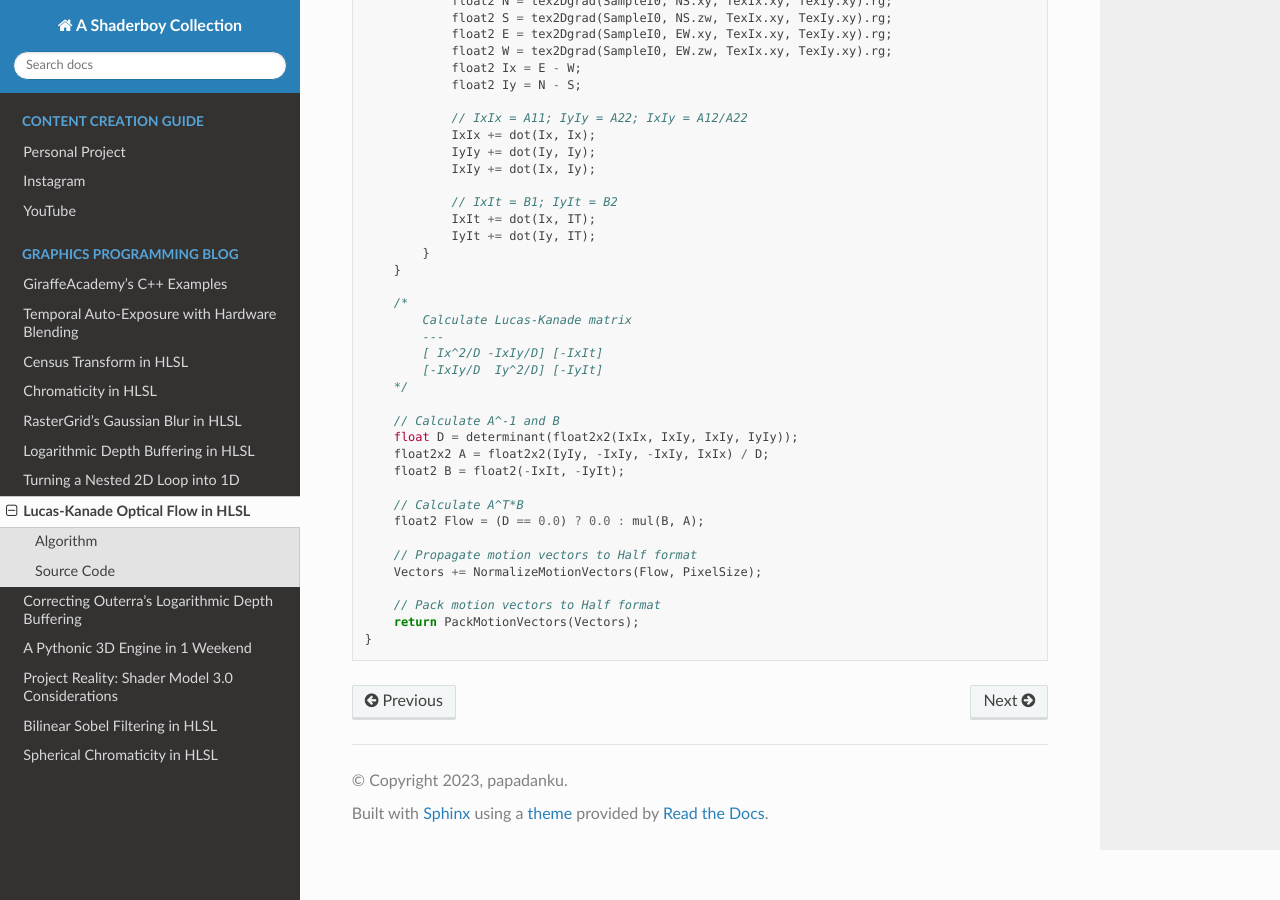
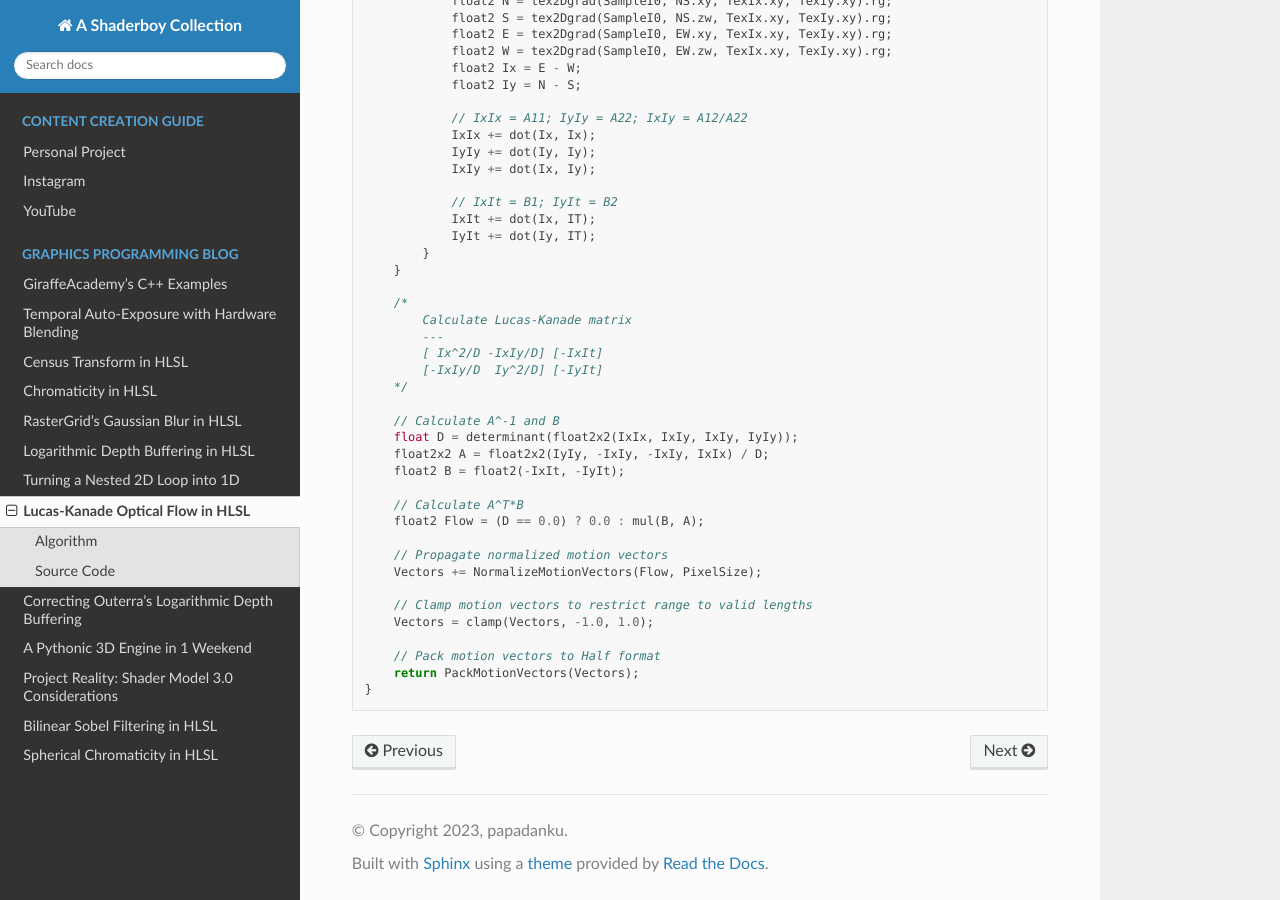
Before and after one commit to papadanku/papadanku.github.io, a Sphinx documentation site: the page built from docs/source/blog/opticalflow.rst, in a window 1280 px wide and 900 px high, scrolled down 2598 px. Built offline with Sphinx 7.4.7 and the Read the Docs theme 2.0.0, drawn with Linux system fonts in a browser that asks for light colours; some of the changed text lies outside the part shown.

```diff
--- a/docs/source/blog/opticalflow.rst
+++ b/docs/source/blog/opticalflow.rst
@@ -170,8 +170,11 @@ Source Code
         // Calculate A^T*B
         float2 Flow = (D == 0.0) ? 0.0 : mul(B, A);
 
-        // Propagate motion vectors to Half format
+        // Propagate normalized motion vectors
         Vectors += NormalizeMotionVectors(Flow, PixelSize);
+
+        // Clamp motion vectors to restrict range to valid lengths
+        Vectors = clamp(Vectors, -1.0, 1.0);
 
         // Pack motion vectors to Half format
         return PackMotionVectors(Vectors);
```
Also changed, not shown: other parts of docs/source/blog/opticalflow.rst (+2 -2 lines).
